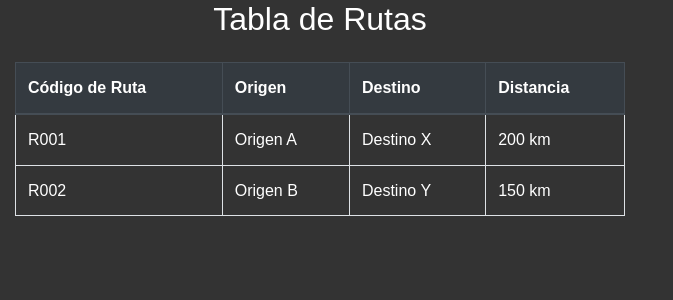
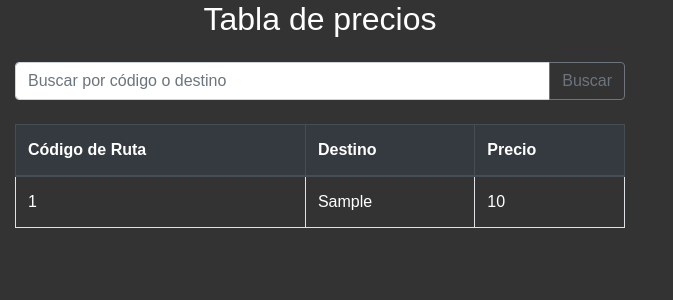
Before and after one commit to ANGELARIELPLAZA/Central-php-mysql-html, a PHP site: page /private/tablaRutas.php in a window 1280 px wide. Shown: the top 300 px of the page, without its empty margins (0-673 px from the left). Run offline with PHP 8.4, Linux system fonts and the light colour scheme; tables that the repository leaves empty hold one stand-in row (values such as "Sample post").

Commit message:
db tabla rutas

```diff
--- a/data/central.sql
+++ b/data/central.sql
@@ -53,6 +53,7 @@ CREATE TABLE IF NOT EXISTS `ventas` (
   `total` varchar(50) DEFAULT NULL,
   `fecha_registro` varchar(50) DEFAULT NULL,
   `hora_registro` varchar(50) DEFAULT NULL,
+  `turno` int DEFAULT NULL,
   PRIMARY KEY (`id`)
 ) ENGINE=InnoDB AUTO_INCREMENT=67 DEFAULT CHARSET=utf8mb4 COLLATE=utf8mb4_0900_ai_ci;
 
--- /dev/null
+++ b/private/db/conn.php
@@ -0,0 +1,11 @@
+<?php
+$servername = "localhost";
+$username = "root";
+$password = "";
+$dbname = "data";
+
+$conexion = new mysqli($servername, $username, $password, $dbname);
+
+if ($conexion->connect_error) {
+    die("Conexión fallida: " . $conexion->connect_error);
+}
--- a/private/tablaRutas.php
+++ b/private/tablaRutas.php
@@ -1,32 +1,72 @@
-<?php include '../public/header.php'; ?>
+<?php
+include '../public/header.php';
+include './db/conn.php';
+
+$resultados_por_pagina = 3;
+
+// Definir el número total de filas en la tabla
+$sql_total = "SELECT COUNT(*) as total FROM rutas";
+$resultado_total = $conexion->query($sql_total);
+$total_filas = $resultado_total->fetch_assoc()['total'];
+
+$total_paginas = ceil($total_filas / $resultados_por_pagina);
+
+$pagina_actual = isset($_GET['pagina']) ? $_GET['pagina'] : 1;
+$offset = ($pagina_actual - 1) * $resultados_por_pagina;
+
+// Verificar si se ha enviado una consulta de búsqueda
+if (isset($_GET['buscar'])) {
+    $busqueda = $_GET['buscar'];
+    // Modificar la consulta para filtrar por la búsqueda
+    $sql = "SELECT * FROM rutas WHERE code LIKE '%$busqueda%' OR destino LIKE '%$busqueda%' LIMIT $offset, $resultados_por_pagina";
+} else {
+    $sql = "SELECT * FROM rutas LIMIT $offset, $resultados_por_pagina";
+}
+
+$resultado = $conexion->query($sql);
+?>
 
 <div class="col-md-6">
-            <!-- Tabla en otra columna -->
-            <h2 class="text-center mb-4">Tabla de Rutas</h2>
+    <h2 class="text-center mb-4">Tabla de precios</h2>
+    <!-- Formulario de búsqueda -->
+    <form action="" method="GET" class="mb-4">
+        <div class="input-group">
+            <input type="text" class="form-control" placeholder="Buscar por código o destino" name="buscar">
+            <div class="input-group-append">
+                <button class="btn btn-outline-secondary" type="submit">Buscar</button>
+            </div>
+        </div>
+    </form>
+
     <table class="table table-bordered">
         <thead class="thead-dark">
             <tr>
                 <th>Código de Ruta</th>
-                        <th>Origen</th>
                 <th>Destino</th>
-                        <th>Distancia</th>
+                <th>Precio</th>
             </tr>
         </thead>
         <tbody>
-                    <tr>
-                        <td>R001</td>
-                        <td>Origen A</td>
-                        <td>Destino X</td>
-                        <td>200 km</td>
-                    </tr>
-                    <tr>
-                        <td>R002</td>
-                        <td>Origen B</td>
-                        <td>Destino Y</td>
-                        <td>150 km</td>
-                    </tr>
-                    <!-- Puedes agregar más filas con datos de rutas -->
+            <?php
+            if ($resultado->num_rows > 0) {
+                while ($fila = $resultado->fetch_assoc()) {
+                    echo "<tr>";
+                    echo "<td>" . $fila['code'] . "</td>";
+                    echo "<td>" . $fila['destino'] . "</td>";
+                    echo "<td>" . $fila['precio'] . "</td>";
+                    echo "</tr>";
+                }
+            } else {
+                echo "<tr><td colspan='4'>No se encontraron resultados.</td></tr>";
+            }
+            ?>
         </tbody>
     </table>
+
+    <!-- Paginación de Bootstrap -->
+    <!-- ... Código de paginación ... -->
 </div>
-    </div>
+
+<?php
+$conexion->close();
+?>
```
Also changed, not shown: private/CorteCaja.php (+28 -20 lines), private/Ticket.php (+18 -1 lines). Lines whose indentation alone changed are shown as unchanged.
